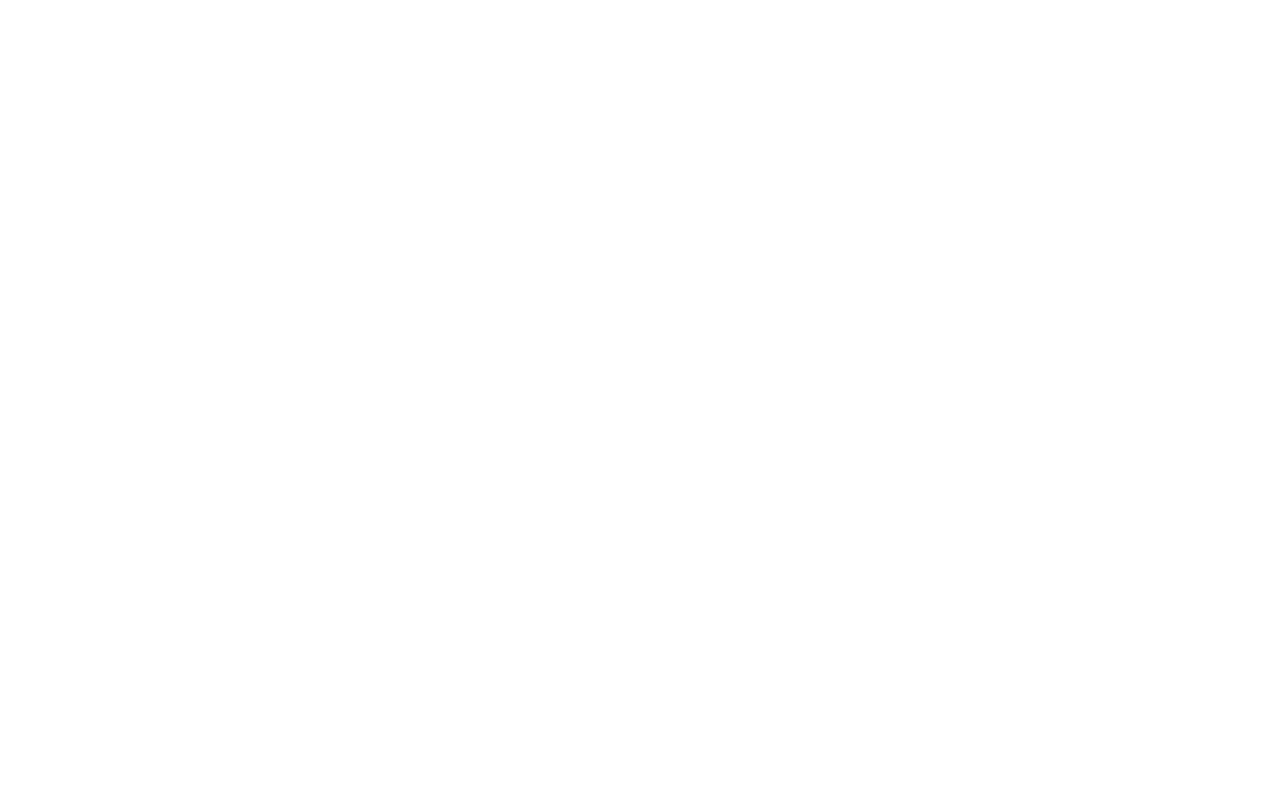
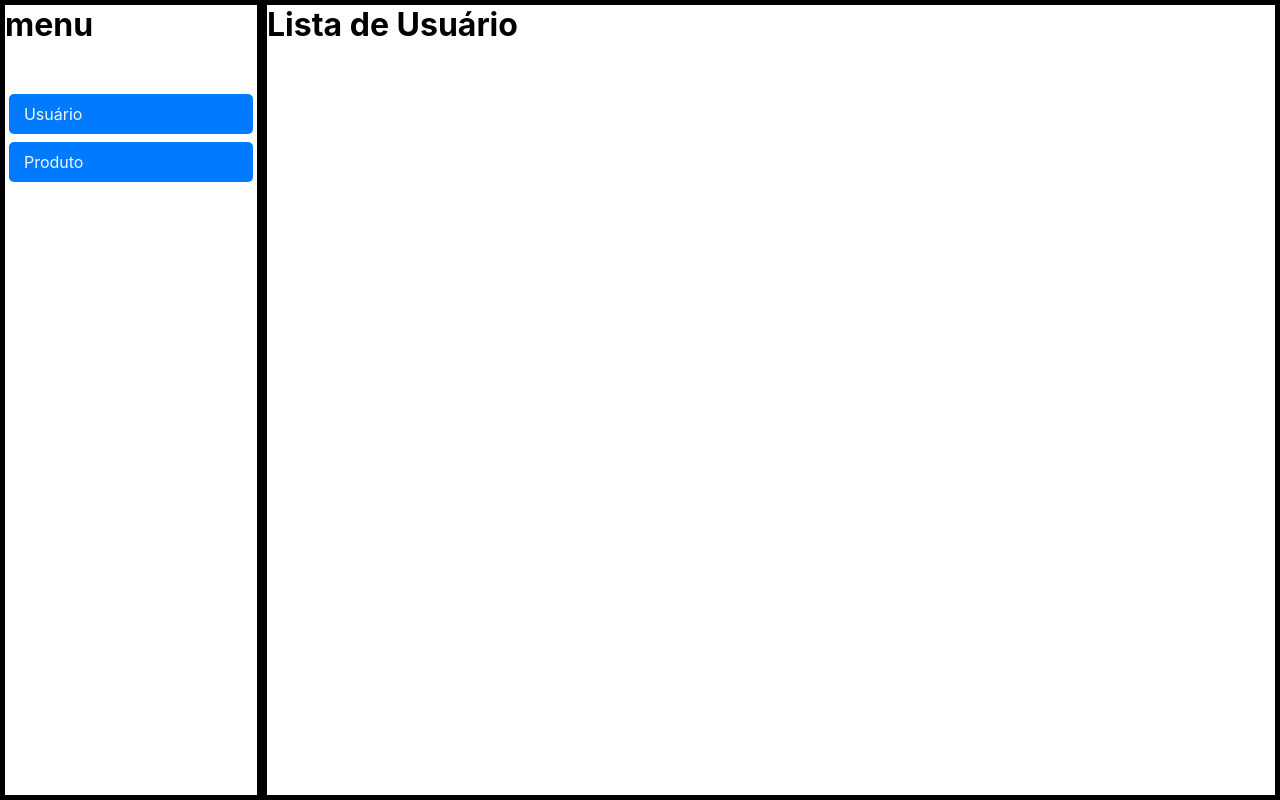
Before and after one commit to ayrtonEsilva/papelaria-front, a React (Create React App) app: page /listausuario in a window 1280 px wide. Built offline with nearby package versions, Linux system fonts and the light colour scheme.

Commit message:
atualização rota e menu

```diff
--- a/package.json
+++ b/package.json
@@ -8,7 +8,7 @@
     "@testing-library/user-event": "^13.5.0",
     "react": "^18.2.0",
     "react-dom": "^18.2.0",
-    "react-router-dom": "^5.2.0",
+    "react-router-dom": "^6.20.0",
     "react-scripts": "5.0.1",
     "web-vitals": "^2.1.4"
   },
--- a/src/componentes/menu/index.js
+++ b/src/componentes/menu/index.js
@@ -1,9 +1,13 @@
+import './styles.css'
+import {Link} from 'react-router-dom'
 export default function Menu(){
     return(
         <div>
-            <h1>Menu</h1>
-            <a href="">Usuário</a>
-            <a href="">Produto</a>
+
+            <nav>
+                <Link to="/listausuario" className='link'>Usuário</Link>
+                <Link to="/usuario" className='link'>Produto</Link>
+            </nav>
 
         </div>
     )
--- /dev/null
+++ b/src/componentes/menu/styles.css
@@ -0,0 +1,20 @@
+nav{
+    display: flex;
+    flex-direction: column;
+    margin-top: 50px;
+}
+.link{
+    text-decoration: none;
+    color: inherit;
+    background-color: #007bff;
+    border-radius: 5px;
+    padding: 10px 15px;
+    width: 85%;
+    transition: .4s;
+    margin: auto;
+    margin-bottom: 8px;
+    color: aliceblue;
+}
+.link:hover{
+    background-color: #0056b3;
+}
--- a/src/pages/dashboard/index.js
+++ b/src/pages/dashboard/index.js
@@ -1,19 +1,19 @@
-import './styles2.css'
-import Logo from '../../assets/img/logo2.jpg';
-import Menu from '../../componentes/menu';
+import '../../pages/global.css';
+import Logo from '../../assets/img/logo.jpg'
+import Menu from '../../componentes/menu'
 
-
-
-export default function Dashboard(){
+export default function Listausuario(){
    return(
     <div className="dashboard-container">
         <div className='menu'>
-                <h1>menu</h1>
+
         <Menu />
         </div>
         <div className='principal'>
-                <h1>Página principal</h1>
+        <h1>Lista de Usuários</h1>
         </div>
     </div>
+
    )
+
 }
--- /dev/null
+++ b/src/pages/global.css
@@ -0,0 +1,22 @@
+*{
+    padding: 0;
+    margin: 0;
+}
+
+.dashboard-container{
+    background-color: #000000;
+    display: flex;
+    height: 100vh;
+    flex-direction: row;
+}
+.menu{
+    width: 20%;
+    background-color: #ffffff;
+    margin: 5px
+
+}
+.principal{
+    width: 80%;
+    background-color: rgb(255, 255, 255);
+    margin: 5px
+}
--- /dev/null
+++ b/src/pages/listarUsuario/index.js
@@ -0,0 +1,19 @@
+import '../../pages/global.css'
+
+import Menu from '../../componentes/menu';
+
+
+
+export default function Listausuario(){
+    return(
+        <div className="dashboard-container">
+            <div className='menu'>
+                <h1>menu</h1>
+                <Menu />
+            </div>
+            <div className='principal'>
+                <h1>Lista de Usuário </h1>
+            </div>
+        </div>
+    )
+}
--- a/src/pages/logon/index.js
+++ b/src/pages/logon/index.js
@@ -1,11 +1,16 @@
 import './styles.css'
 import Logo from '../../assets/img/logo2.jpg';
+import {useNavigate} from 'react-router-dom';
 
 
+export default function Logon(){
+const navigate = useNavigate();
 
+const logar =(e)=>{
+    e.preventDefault();
+    navigate('/Dashboard');
 
-export default function logon(){
-
+}
 
     return(
         <div className="logon-container">
@@ -14,7 +19,7 @@
             </div>
             <section className="form">
                 <h1 className="">Faça seu login</h1>
-                <form >
+                <form onSubmit={logar}>
                     <input placeholder="Email" />
                     <input placeholder="Senha" type='password' />
                     <button type="submit">Entrar</button>
--- a/src/routes.js
+++ b/src/routes.js
@@ -1,15 +1,17 @@
-import {BrowserRouter, Route, Switch} from 'react-router-dom'
+import {BrowserRouter, Route, Routes} from 'react-router-dom'
 
-import Logon from './pages/logon'
-import Dashboard from './pages/dashboard'
+import Logon from './pages/logon';
+import Dashboard from './pages/dashboard';
+import Listausuario from './pages/listarusuario';
 
-export default function Routes(){
+export default function Rotas(){
     return(
         <BrowserRouter>
-            <Switch>
-                <Route path={"/"} exact component={Logon} />
-                <Route path={"/dashboard"} component={Dashboard} />
-            </Switch>
+            <Routes>
+                <Route path="/" exact element={<Logon />} />
+                <Route path="/dashboard" element={<Dashboard />} />
+                <Route path="/listausuario" element={<Listausuario />} />
+            </Routes>
         </BrowserRouter>
     )
 }
```
Also changed, not shown: src/pages/dashboard/styles.css (renamed from src/pages/dashboard/styles2.css), src/pages/listarUsuario/styles.css (added), 1 other file (tests, documents, lock files or other folders). Lines whose indentation alone changed are shown as unchanged.
